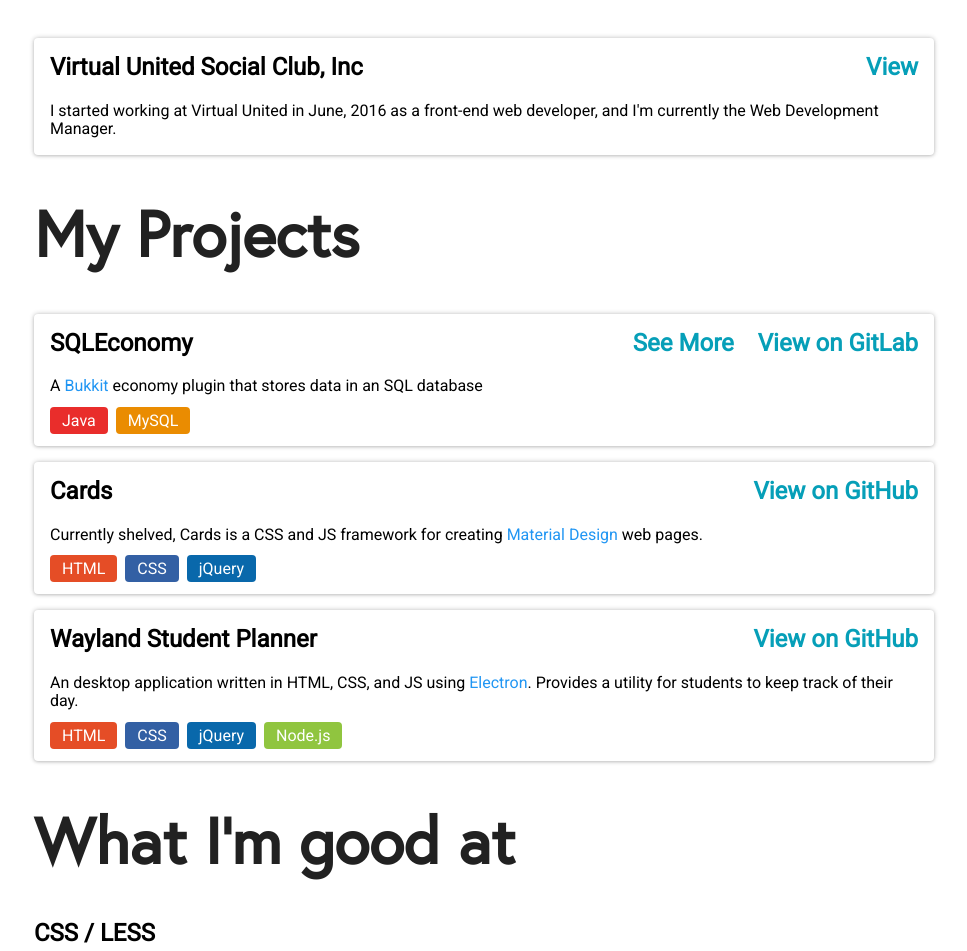
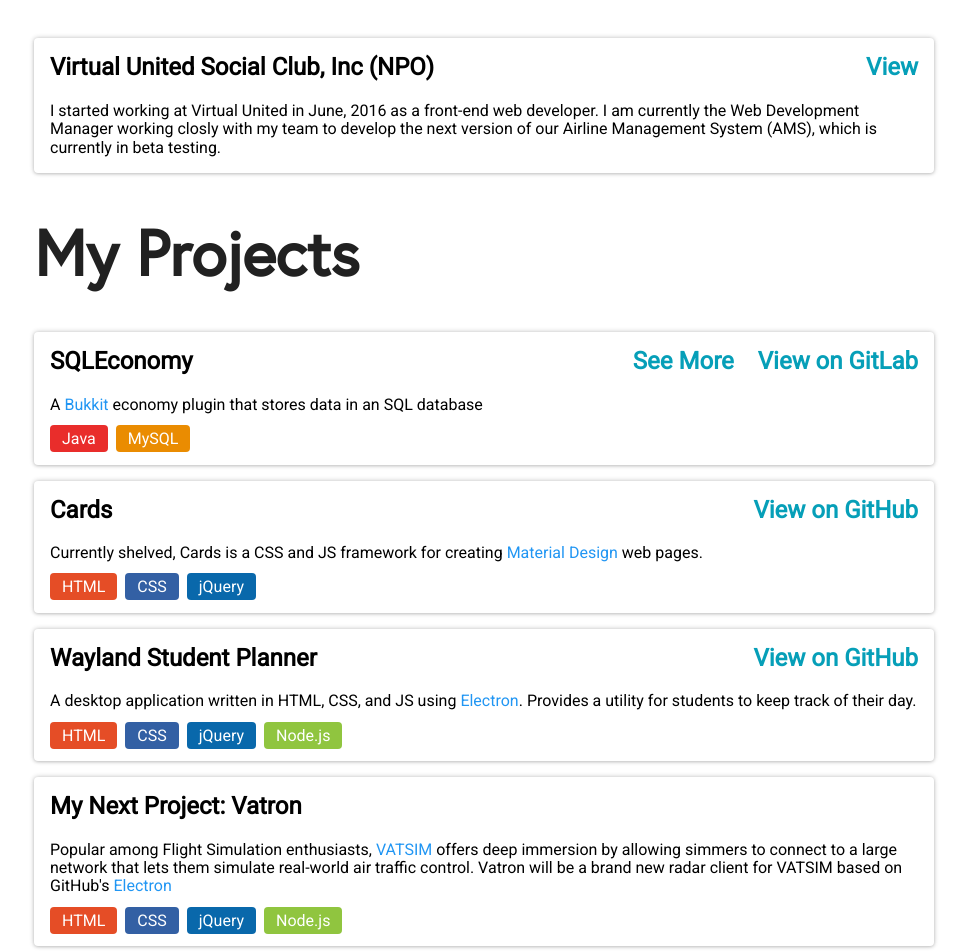
Before and after one commit to andrewward2001/andrewward2001.github.io-old, a website: page index.html in a window 1280 px wide. Shown: the part 1238-2189 px from the top of the page, without its empty margins (156-1123 px from the left). Drawn offline with nearby package versions, Linux system fonts and the light colour scheme.

Commit message:
Update index.html

```diff
--- a/index.html
+++ b/index.html
@@ -5,8 +5,9 @@
 
   <title>Andrew Ward</title>
 
-  <link rel="stylesheet" type="text/css" href="https://cdnjs.cloudflare.com/ajax/libs/normalize/6.0.0/normalize.css">
+  <link rel="stylesheet" type="text/css" href="//cdnjs.cloudflare.com/ajax/libs/normalize/6.0.0/normalize.css">
   <link rel="stylesheet" type="text/css" href="css/style.css">
+  <link href="//maxcdn.bootstrapcdn.com/font-awesome/4.6.3/css/font-awesome.min.css" rel="stylesheet">
 
 </head>
 <body>
@@ -27,8 +28,8 @@
 
     <h1 class="h text-reset">My Portfolio</h1>
     <div class="card">
-      <h2 class="card-title">Virtual United Social Club, Inc<a href="//virtualua.org/" style="float: right;">View</a></h2>
-      <p>I started working at Virtual United in June, 2016 as a front-end web developer, and I'm currently the Web Development Manager.</p>
+      <h2 class="card-title">Virtual United Social Club, Inc (NPO)<a href="//virtualua.org/" style="float: right;">View</a></h2>
+      <p>I started working at Virtual United in June, 2016 as a front-end web developer. I am currently the Web Development Manager working closly with my team to develop the next version of our Airline Management System (AMS), which is currently in beta testing.</p>
     </div>
 
     <h1 class="h text-reset">My Projects</h1>
@@ -44,7 +45,12 @@
     </div>
     <div class="card">
       <h2 class="card-title">Wayland Student Planner<a href="//github.com/andrewward2001/wayland-student-planner" style="float: right;">View on GitHub</a></h2>
-      <p>An desktop application written in HTML, CSS, and JS using <a href="//electron.atom.io/">Electron</a>. Provides a utility for students to keep track of their day.</p>
+      <p>A desktop application written in HTML, CSS, and JS using <a href="//electron.atom.io/">Electron</a>. Provides a utility for students to keep track of their day.</p>
+      <p><span class="lang-type html">HTML</span><span class="lang-type css">CSS</span><span class="lang-type jquery">jQuery</span><span class="lang-type node">Node.js</span></p>
+    </div>
+    <div class="card">
+      <h2 class="card-title">My Next Project: Vatron</h2>
+      <p>Popular among Flight Simulation enthusiasts, <a href="vatsim.net">VATSIM</a> offers deep immersion by allowing simmers to connect to a large network that lets them simulate real-world air traffic control. Vatron will be a brand new radar client for VATSIM based on GitHub's <a href="https://electron.atom.io/">Electron</a></p>
       <p><span class="lang-type html">HTML</span><span class="lang-type css">CSS</span><span class="lang-type jquery">jQuery</span><span class="lang-type node">Node.js</span></p>
     </div>
 
@@ -68,7 +74,7 @@
   </div>
   <div class="footer">
     <div class="container">
-      <p>&copy;2017 Andrew Ward. All Rights Reserved.</p>
+      <p>&copy;2017 Andrew Ward. All Rights Reserved. Hosted with <i class="fa fa-heart" aria-hidden="true"></i> on GitHub Pages. Protected by CloudFlare</p>
     </div>
   </div>
   <script
```
